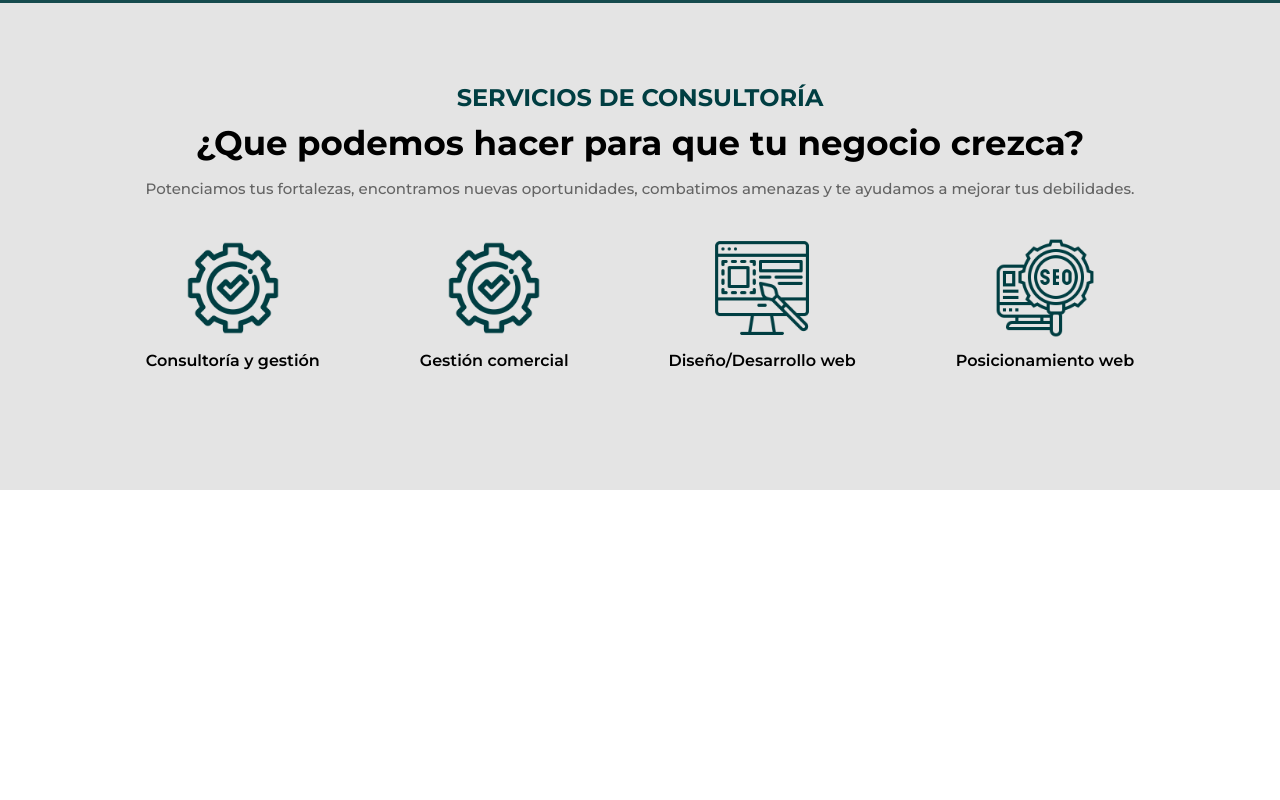
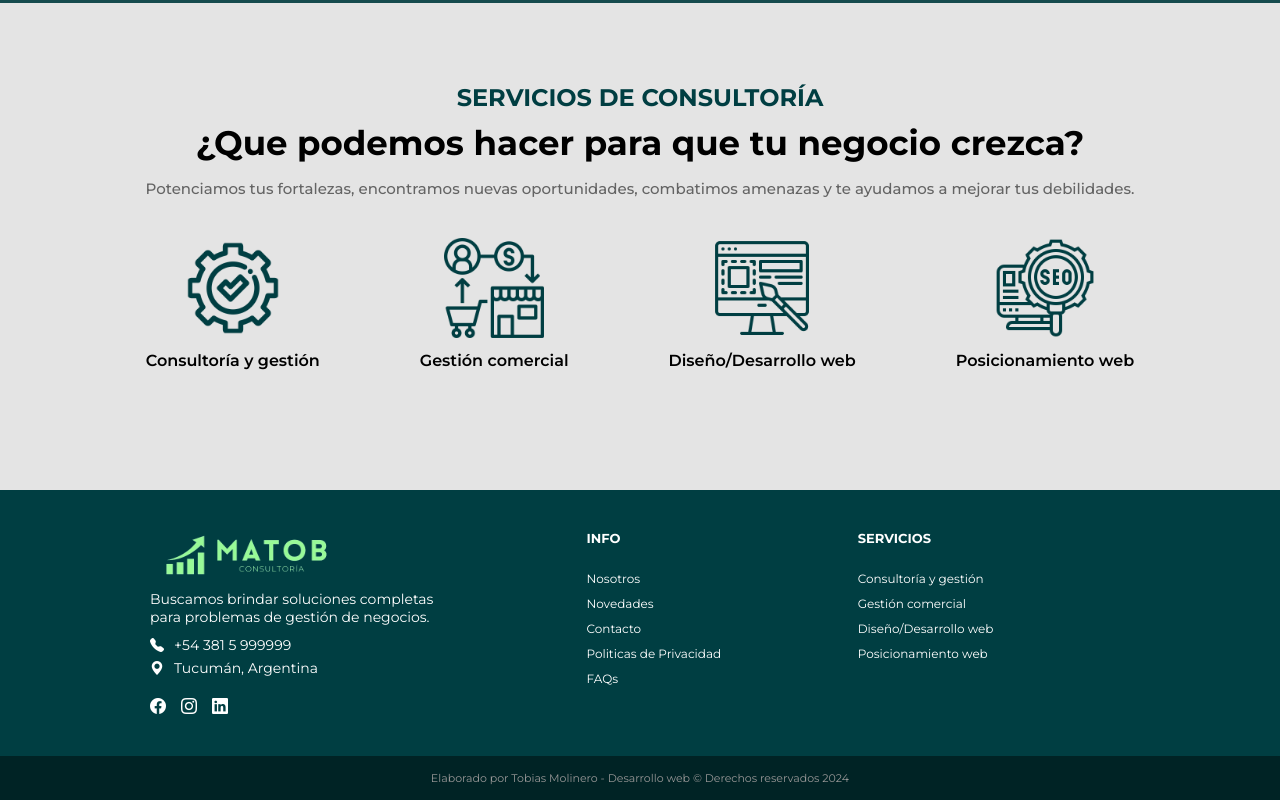
Before and after one commit to TobiasMolinero/matob, a plain HTML site: page index.html in a window 1280 px wide. Shown: the part 497-1297 px from the top of the page. Before the commit the page ends 987 px from the top, so only its background shows below. Drawn offline with nearby package versions, Linux system fonts and the light colour scheme; grey boxes are pictures that could not be loaded.

Commit message:
Footer responsive

```diff
--- /dev/null
+++ b/css/footer.css
@@ -0,0 +1,115 @@
+footer{
+    background: var(--color-primary);
+    color: #fff;
+}
+
+.grid-footer{
+    display: grid;
+    grid-template-areas:
+        "descripcion info servicios"
+    ;
+    padding: 40px 150px;
+}
+
+.grid-footer h3{
+    font-size: 1.3rem;
+}
+
+.grid-footer a{
+    color: #fff;
+    text-decoration: none;
+    font-size: 1.2rem;
+}
+
+.footer-descripcion{
+    width: 300px;
+    grid-area: descripcion;
+    display: flex;
+    flex-direction: column;
+    gap: 10px;
+    font-size: 1.4rem;
+}
+
+.footer-descripcion img{
+    height: 50px;
+    width: 200px;
+}
+
+.footer-descripcion_telefono_direccion{
+    list-style: none;
+    display: flex;
+    flex-direction: column;
+    gap: 5px;
+}
+
+.footer-descripcion_telefono_direccion li{
+    display: flex;
+    gap: 10px;
+}
+
+.footer-descripcion_redes{
+    margin-top: 10px;
+    display: flex;
+    gap: 15px;
+}
+
+.footer-descripcion_redes i{
+    font-size: 1.6rem;
+    transition: 0.15s;
+}
+
+.footer-descripcion_redes i:hover{
+    color: var(--color-secondary);
+}
+
+.footer-info, .footer-servicios{
+    display: flex;
+    flex-direction: column;
+    gap: 25px;
+}
+
+.footer-info ul, .footer-servicios ul{
+    list-style-type: none;
+    display: flex;
+    flex-direction: column;
+    gap: 10px;
+}
+
+.footer-info a, .footer-servicios a{
+    transition: 0.15s;
+}
+
+.footer-info a:hover, .footer-servicios a:hover{
+    color: var(--color-secondary);
+}
+
+.footer-info{
+    grid-area: info;
+}
+
+.footer-servicios{
+    grid-area: servicios;
+}
+
+.derechos{
+    background: #002325;
+    color: #979797;
+    padding: 15px;
+    text-align: center;
+    font-size: 1.1rem;
+}
+
+
+
+@media screen and (max-width:767px){
+    .grid-footer{
+        display: grid;
+        grid-template-areas:
+            "descripcion"
+            "info"
+            "servicios"
+        ;
+        gap: 20px;
+        padding: 40px 30px;
+    }
+}
--- a/css/header.css
+++ b/css/header.css
@@ -1,5 +1,3 @@
-
-
 .header{
     background: #fff;
     display: flex;
@@ -8,6 +6,8 @@
     position: sticky;
     top: 0;
     left: 0;
+    box-shadow: 0 0 10px 1px #464646;
+    z-index: 200;
 }
 
 .logo{
--- a/index.html
+++ b/index.html
@@ -10,6 +10,7 @@
     <link rel="stylesheet" href="./css/header.css">
     <link rel="stylesheet" href="./css/banner.css">
     <link rel="stylesheet" href="./css/servicios.css">
+    <link rel="stylesheet" href="./css/footer.css">
 
     <!-- FONTS -->
     <link rel="preconnect" href="https://fonts.googleapis.com">
@@ -33,6 +34,7 @@
                 <li><a class="link font-size-6 bold-400 " href="index.html">Inicio</a></li>
                 <li><a class="link font-size-6 bold-400 " href="">Nosotros</a></li>
                 <li><a class="link font-size-6 bold-400 " href="">Servicios</a></li>
+                <li><a class="link font-size-6 bold-400 " href="">Novedades</a></li>
                 <li><a class="link font-size-6 bold-400 " href="">Contacto</a></li>
             </ul>
         </nav>
@@ -44,6 +46,7 @@
                 <li><a class="link font-size-6 bold-400 " href="index.html">Inicio</a></li>
                 <li><a class="link font-size-6 bold-400 " href="">Nosotros</a></li>
                 <li><a class="link font-size-6 bold-400 " href="">Servicios</a></li>
+                <li><a class="link font-size-6 bold-400 " href="">Novedades</a></li>
                 <li><a class="link font-size-6 bold-400 " href="">Contacto</a></li>
             </ul>
         </nav>
@@ -77,7 +80,7 @@
                 </div>
                 <div class="item">
                     <a href="">
-                        <img class="item-icon" src="./assets/administracion.png" alt="icono">
+                        <img class="item-icon" src="./assets/comercio.png" alt="icono">
                     </a>
                     <a href="">
                         <p class=" bold-600">Gestión comercial</p>
@@ -103,6 +106,58 @@
         </div>
     </section>
 
+    <footer>
+        <div class="grid-footer">
+            <div class="footer-descripcion">
+                <img src="./assets/logo-footer.png" alt="logo">
+                <p>Buscamos brindar soluciones completas para problemas de gestión de negocios.</p>
+                <ul class="footer-descripcion_telefono_direccion">
+                    <li>
+                        <i class="bi bi-telephone-fill"></i>
+                        +54 381 5 999999
+                    </li>
+                    <li>
+                        <i class="bi bi-geo-alt-fill"></i>
+                        Tucumán, Argentina
+                    </li>
+                </ul>
+                <div class="footer-descripcion_redes">
+                    <a href="">
+                        <i class="bi bi-facebook"></i>
+                    </a>
+                    <a href="">
+                        <i class="bi bi-instagram"></i>
+                    </a>
+                    <a href="">
+                        <i class="bi bi-linkedin"></i>
+                    </a>
+                </div>
+            </div>
+            <div class="footer-info">
+                <h3>INFO</h3>
+                <ul>
+                    <li><a href="">Nosotros</a></li>
+                    <li><a href="">Novedades</a></li>
+                    <li><a href="">Contacto</a></li>
+                    <li><a href="">Politicas de Privacidad</a></li>
+                    <li><a href="">FAQs</a></li>
+                </ul>
+            </div>
+            <div class="footer-servicios">
+                <h3>SERVICIOS</h3>
+                <ul>
+                    <li><a href="">Consultoría y gestión</a></li>
+                    <li><a href="">Gestión comercial</a></li>
+                    <li><a href="">Diseño/Desarrollo web</a></li>
+                    <li><a href="">Posicionamiento web</a></li>
+                </ul>
+            </div>
+        </div>
+        <div class="derechos">
+            <p>Elaborado por Tobias Molinero - Desarrollo web &#169 Derechos reservados 2024</p>
+        </div>
+    </footer>
+
     <script src="./js/header.js"></script>
 </body>
 
```
Also changed, not shown: assets/comercio.png (added), assets/logo-footer.png (added), assets/logo-letras_blancas-sf.png (added), assets/logo-letras_blancas.png (added), assets/logo-letras_verde_claro-sf.png (added).
